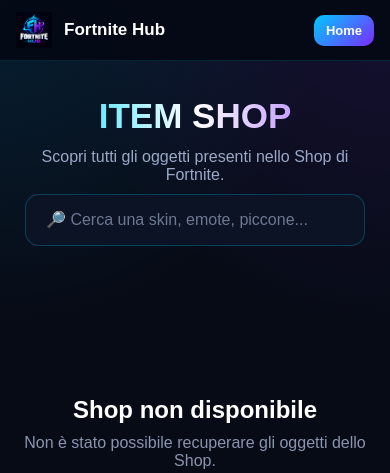
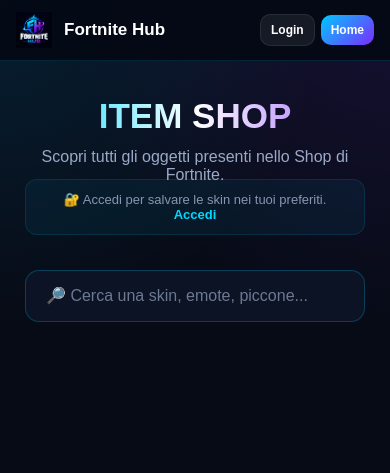
Before and after one commit to Eraldo1829/Fortnite-hub, a Flask app: page /skins in a window 390 px wide. Shown: the top 473 px of the page. Run offline with Flask 3, Linux system fonts and the light colour scheme; data that the repository does not hold is empty.

Commit message:
Update skins.html

```diff
--- a/templates/skins.html
+++ b/templates/skins.html
@@ -38,14 +38,8 @@
             min-height: 100vh;
         }
 
-
-        /* =========================
-           NAVBAR
-        ========================= */
-
         nav {
             width: 100%;
-
             padding: 15px 30px;
 
             display: flex;
@@ -59,7 +53,6 @@
 
             position: sticky;
             top: 0;
-
             z-index: 1000;
 
             backdrop-filter: blur(15px);
@@ -80,8 +73,39 @@
         .nav-logo img {
             width: 42px;
             height: 42px;
+            object-fit: contain;
+        }
 
-            object-fit: contain;
+        .nav-right {
+            display: flex;
+            align-items: center;
+            gap: 10px;
+        }
+
+        .nav-button {
+            text-decoration: none;
+            color: white;
+
+            padding: 10px 16px;
+
+            border-radius: 10px;
+
+            background:
+                rgba(255, 255, 255, 0.07);
+
+            border:
+                1px solid rgba(255, 255, 255, 0.08);
+
+            font-weight: 700;
+
+            transition: 0.25s;
+        }
+
+        .nav-button:hover {
+            background:
+                rgba(0, 200, 255, 0.15);
+
+            transform: translateY(-2px);
         }
 
         .home-button {
@@ -110,11 +134,6 @@
             box-shadow:
                 0 0 20px rgba(0, 200, 255, 0.35);
         }
-
-
-        /* =========================
-           HERO
-        ========================= */
 
         .hero {
             max-width: 1400px;
@@ -149,28 +168,18 @@
 
         .hero p {
             color: #9ba8c7;
-
             font-size: 16px;
-
             margin-bottom: 10px;
         }
 
         .shop-date {
             color: #6f7d9e;
-
             font-size: 14px;
-
             margin-bottom: 30px;
         }
 
-
-        /* =========================
-           SEARCH
-        ========================= */
-
         .search-container {
             max-width: 650px;
-
             margin: 0 auto 45px;
         }
 
@@ -207,11 +216,6 @@
                 0 0 25px rgba(0, 200, 255, 0.15);
         }
 
-
-        /* =========================
-           GROUP
-        ========================= */
-
         .shop-group {
             max-width: 1400px;
 
@@ -236,24 +240,15 @@
 
         .group-title h2 {
             font-size: 25px;
-
             font-weight: 800;
-
             color: white;
         }
 
         .group-count {
             color: #7f8ba8;
-
             font-size: 14px;
-
             font-weight: 600;
         }
-
-
-        /* =========================
-           GRID
-        ========================= */
 
         .shop-grid {
             display: grid;
@@ -267,23 +262,11 @@
             gap: 20px;
         }
 
-
-        /* =========================
-           CARD LINK
-        ========================= */
-
         .shop-card-link {
             text-decoration: none;
-
             color: inherit;
-
             display: block;
         }
-
-
-        /* =========================
-           CARD
-        ========================= */
 
         .shop-card {
             position: relative;
@@ -342,11 +325,6 @@
 
         }
 
-
-        /* =========================
-           IMAGE
-        ========================= */
-
         .image-container {
             width: 100%;
 
@@ -380,11 +358,6 @@
         .image-container img {
             transform: scale(1.08);
         }
-
-
-        /* =========================
-           CONTENT
-        ========================= */
 
         .card-content {
             padding: 15px;
@@ -430,14 +403,8 @@
 
         .vbucks {
             font-size: 13px;
-
             color: #8995af;
         }
-
-
-        /* =========================
-           BADGES
-        ========================= */
 
         .bundle-badge {
             position: absolute;
@@ -467,25 +434,26 @@
             top: 12px;
             right: 12px;
 
-            width: 36px;
-            height: 36px;
+            width: 38px;
+            height: 38px;
 
             border: none;
 
             border-radius: 50%;
 
             background:
-                rgba(5, 10, 20, 0.75);
+                rgba(5, 10, 20, 0.82);
 
             color: white;
 
-            font-size: 18px;
+            font-size: 20px;
 
             cursor: pointer;
 
             z-index: 20;
 
-            transition: 0.2s;
+            transition:
+                0.2s ease;
         }
 
         .favorite-button:hover {
@@ -495,10 +463,43 @@
             transform: scale(1.08);
         }
 
+        .favorite-button.is-favorite {
+            color: #ff4d8d;
 
-        /* =========================
-           NO RESULTS
-        ========================= */
+            background:
+                rgba(255, 77, 141, 0.15);
+
+            box-shadow:
+                0 0 15px rgba(255, 77, 141, 0.25);
+        }
+
+        .login-message {
+            max-width: 650px;
+
+            margin: -15px auto 35px;
+
+            padding: 12px 18px;
+
+            border-radius: 12px;
+
+            background:
+                rgba(0, 200, 255, 0.06);
+
+            border:
+                1px solid rgba(0, 200, 255, 0.12);
+
+            color: #8995af;
+
+            font-size: 13px;
+
+            text-align: center;
+        }
+
+        .login-message a {
+            color: #00d9ff;
+            text-decoration: none;
+            font-weight: 700;
+        }
 
         .no-results {
             max-width: 700px;
@@ -514,14 +515,8 @@
 
         .no-results h2 {
             color: white;
-
             margin-bottom: 10px;
         }
-
-
-        /* =========================
-           FOOTER
-        ========================= */
 
         footer {
             text-align: center;
@@ -532,11 +527,6 @@
 
             font-size: 13px;
         }
-
-
-        /* =========================
-           MOBILE
-        ========================= */
 
         @media (max-width: 700px) {
 
@@ -553,10 +543,14 @@
                 height: 36px;
             }
 
+            .nav-right {
+                gap: 6px;
+            }
+
+            .nav-button,
             .home-button {
-                padding: 8px 12px;
-
-                font-size: 13px;
+                padding: 8px 10px;
+                font-size: 12px;
             }
 
             .hero {
@@ -598,6 +592,12 @@
                 font-size: 13px;
             }
 
+            .favorite-button {
+                width: 34px;
+                height: 34px;
+                font-size: 18px;
+            }
+
         }
 
     </style>
@@ -626,9 +626,34 @@
         </a>
 
 
-        <a href="/" class="home-button">
-            Home
-        </a>
+        <div class="nav-right">
+
+            {% if session.get("user_id") %}
+
+                <a
+                    href="/favorites"
+                    class="nav-button"
+                >
+                    ⭐ Preferiti
+                </a>
+
+            {% else %}
+
+                <a
+                    href="/login"
+                    class="nav-button"
+                >
+                    Login
+                </a>
+
+            {% endif %}
+
+
+            <a href="/" class="home-button">
+                Home
+            </a>
+
+        </div>
 
     </nav>
 
@@ -653,6 +678,22 @@
 
                 Shop aggiornato:
                 {{ shop_date }}
+
+            </div>
+
+        {% endif %}
+
+
+        {% if not session.get("user_id") %}
+
+            <div class="login-message">
+
+                🔐 Accedi per salvare le skin
+                nei tuoi preferiti.
+
+                <a href="/login">
+                    Accedi
+                </a>
 
             </div>
 
@@ -718,10 +759,6 @@
                         {% for item in group.shop_items %}
 
 
-                            <!--
-                                LINK REALE ALLA PAGINA DETTAGLIO
-                            -->
-
                             <a
                                 href="/skins/{{ item.shop_index }}"
                                 class="shop-card-link"
@@ -740,17 +777,32 @@
                                     {% endif %}
 
 
-                                    <!-- FAVORITE -->
+                                    <!-- =========================
+                                         FAVORITE BUTTON
+                                    ========================= -->
 
-                                    <button
-                                        type="button"
-                                        class="favorite-button"
-                                        data-item-name="{{ item.name }}"
-                                        onclick="toggleFavorite(event, this)"
-                                        aria-label="Preferito"
-                                    >
-                                        ♡
-                                    </button>
+                                    {% if session.get("user_id") %}
+
+                                        <button
+                                            type="button"
+                                            class="favorite-button {% if item._is_favorite %}is-favorite{% endif %}"
+                                            data-item-id="{{ item._item_id }}"
+                                            data-item-name="{{ item._item_name }}"
+                                            data-image-url="{{ item._image_url or '' }}"
+                                            data-item='{{ item | tojson | safe }}'
+                                            onclick="toggleFavorite(event, this)"
+                                            aria-label="Aggiungi ai preferiti"
+                                        >
+
+                                            {% if item._is_favorite %}
+                                                ♥
+                                            {% else %}
+                                                ♡
+                                            {% endif %}
+
+                                        </button>
+
+                                    {% endif %}
 
 
                                     <!-- IMAGE -->
@@ -893,10 +945,6 @@
     </main>
 
 
-    <!-- =========================
-         FOOTER
-    ========================= -->
-
     <footer>
 
         Fortnite Hub
@@ -910,7 +958,6 @@
 
     <script>
 
-
         function searchShop() {
 
             const searchInput =
@@ -921,16 +968,13 @@
                     .toLowerCase()
                     .trim();
 
-
             const groups =
                 document.querySelectorAll(".shop-group");
 
             const noResults =
                 document.getElementById("noResults");
 
-
             let totalVisible = 0;
-
 
             groups.forEach(group => {
 
@@ -938,7 +982,6 @@
                     group.querySelectorAll(".shop-card");
 
                 let visibleCards = 0;
-
 
                 cards.forEach(card => {
 
@@ -951,7 +994,6 @@
                             ?.textContent
                             .toLowerCase()
                             .trim() || "";
-
 
                     if (
                         name.includes(search)
@@ -970,7 +1012,6 @@
 
                 });
 
-
                 if (visibleCards === 0) {
 
                     group.style.display = "none";
@@ -984,7 +1025,6 @@
                 }
 
             });
-
 
             if (
                 totalVisible === 0
@@ -1002,97 +1042,129 @@
         }
 
 
-        function toggleFavorite(
+        async function toggleFavorite(
             event,
             button
         ) {
 
             event.preventDefault();
-
             event.stopPropagation();
 
+            const itemId =
+                button.dataset.itemId;
 
             const itemName =
                 button.dataset.itemName;
 
+            const imageUrl =
+                button.dataset.imageUrl;
 
-            let favorites =
-                JSON.parse(
-                    localStorage.getItem(
-                        "fortniteFavorites"
-                    ) || "[]"
-                );
+            let item = {};
 
+            try {
 
-            if (favorites.includes(itemName)) {
-
-                favorites =
-                    favorites.filter(
-                        item => item !== itemName
+                item =
+                    JSON.parse(
+                        button.dataset.item
                     );
 
-            } else {
+            } catch (error) {
 
-                favorites.push(itemName);
+                item = {};
 
             }
 
 
-            localStorage.setItem(
-                "fortniteFavorites",
-                JSON.stringify(favorites)
-            );
+            button.disabled = true;
 
 
-            updateFavoriteButtons();
+            try {
 
-        }
+                const response =
+                    await fetch(
+                        "/api/favorite/toggle",
+                        {
+                            method: "POST",
+
+                            headers: {
+                                "Content-Type":
+                                    "application/json"
+                            },
+
+                            body: JSON.stringify({
+
+                                item_id:
+                                    itemId,
+
+                                item_name:
+                                    itemName,
+
+                                image_url:
+                                    imageUrl,
+
+                                item:
+                                    item
+
+                            })
+                        }
+                    );
 
 
-        function updateFavoriteButtons() {
-
-            const favorites =
-                JSON.parse(
-                    localStorage.getItem(
-                        "fortniteFavorites"
-                    ) || "[]"
-                );
+                const result =
+                    await response.json();
 
 
-            document
-                .querySelectorAll(".favorite-button")
-                .forEach(button => {
-
-                    const itemName =
-                        button.dataset.itemName;
-
+                if (
+                    result.success
+                ) {
 
                     if (
-                        favorites.includes(itemName)
+                        result.is_favorite
                     ) {
 
-                        button.textContent = "♥";
+                        button.textContent =
+                            "♥";
+
+                        button.classList.add(
+                            "is-favorite"
+                        );
 
                     } else {
 
-                        button.textContent = "♡";
+                        button.textContent =
+                            "♡";
+
+                        button.classList.remove(
+                            "is-favorite"
+                        );
 
                     }
 
-                });
+                } else {
+
+                    alert(
+                        result.message
+                        || "Errore."
+                    );
+
+                }
+
+            } catch (error) {
+
+                console.error(
+                    error
+                );
+
+                alert(
+                    "Errore durante il salvataggio."
+                );
+
+            }
+
+
+            button.disabled = false;
 
         }
-
-
-        document.addEventListener(
-            "DOMContentLoaded",
-            function() {
-
-                updateFavoriteButtons();
-
-            }
-        );
-
 
     </script>
 
```
